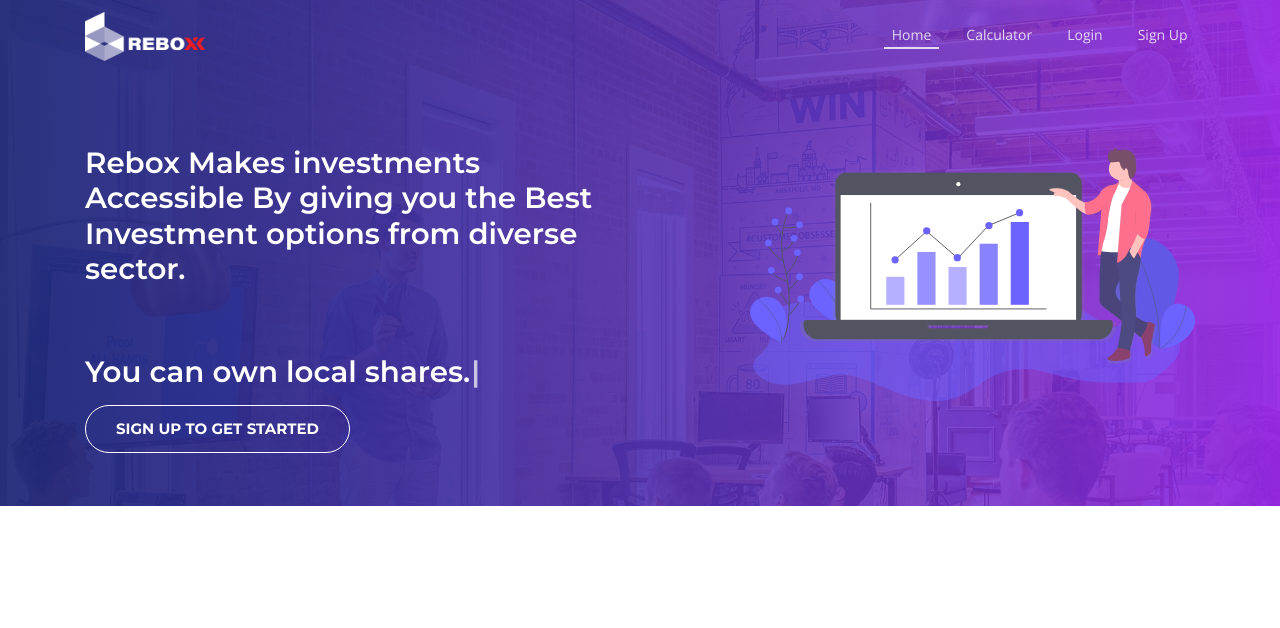
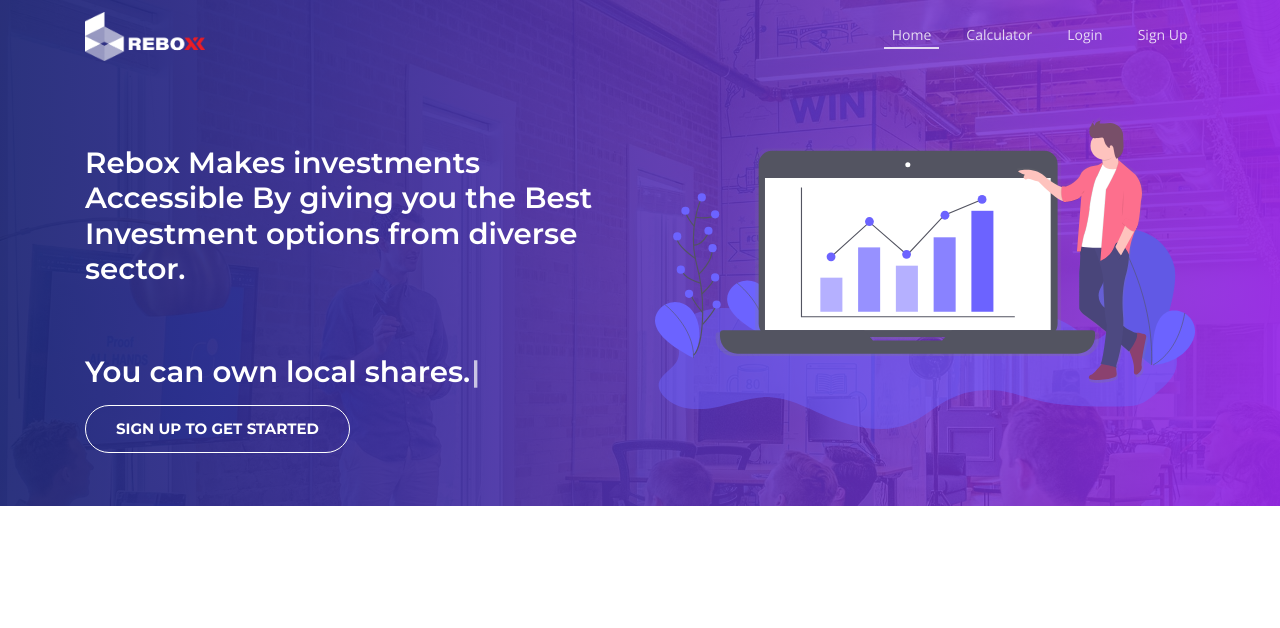
Before and after one commit to khollinzx/rebox, a PHP site: page / in a window 1280 px wide. Shown: the top 628 px of the page. Run offline with PHP 8.4, Linux system fonts and the light colour scheme; some libraries are stand-ins or nearby versions.

Commit message:
setting the margin of the SVG to be equal to that of the welcome message

```diff
--- a/index.php
+++ b/index.php
@@ -29,7 +29,7 @@ include(ROOT_PATH . 'inc/landingPageNavbar.php');
                         <a href="<?php echo BASE_URL; ?>create/" class="btn app-store-btn">SIGN UP TO GET STARTED</a>
                     </div>
                 </div>
-                <div class="col-md-4 col-lg-5">
+                <div class="col-md-6 col-lg-6">
                     <div class="hero-animation-img">
                         <img src="<?php echo BASE_URL; ?>assets/img/undraw_finance_0bdk.svg" alt="img" width="150%" height="150%" class="img-fluid">
                     </div>
```
